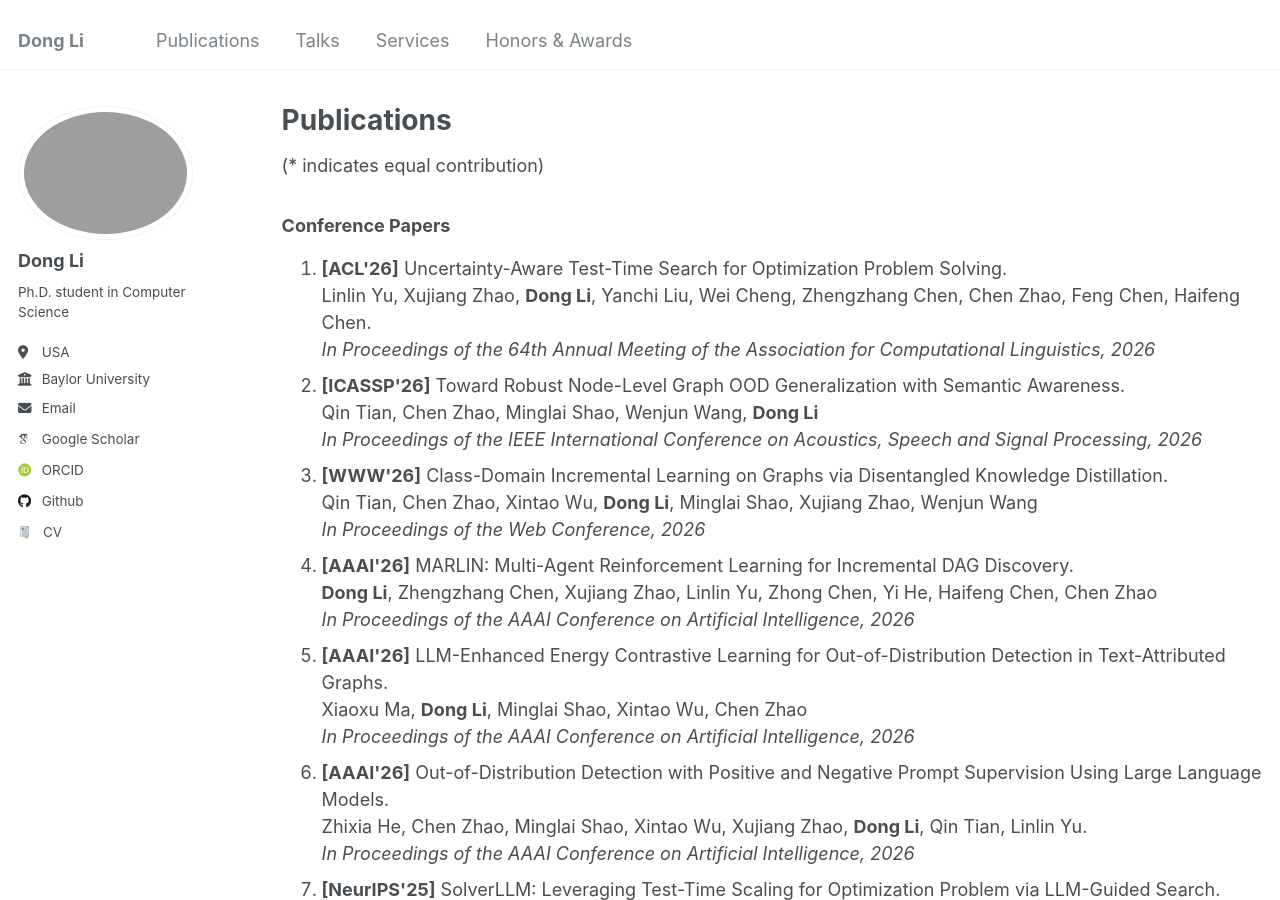
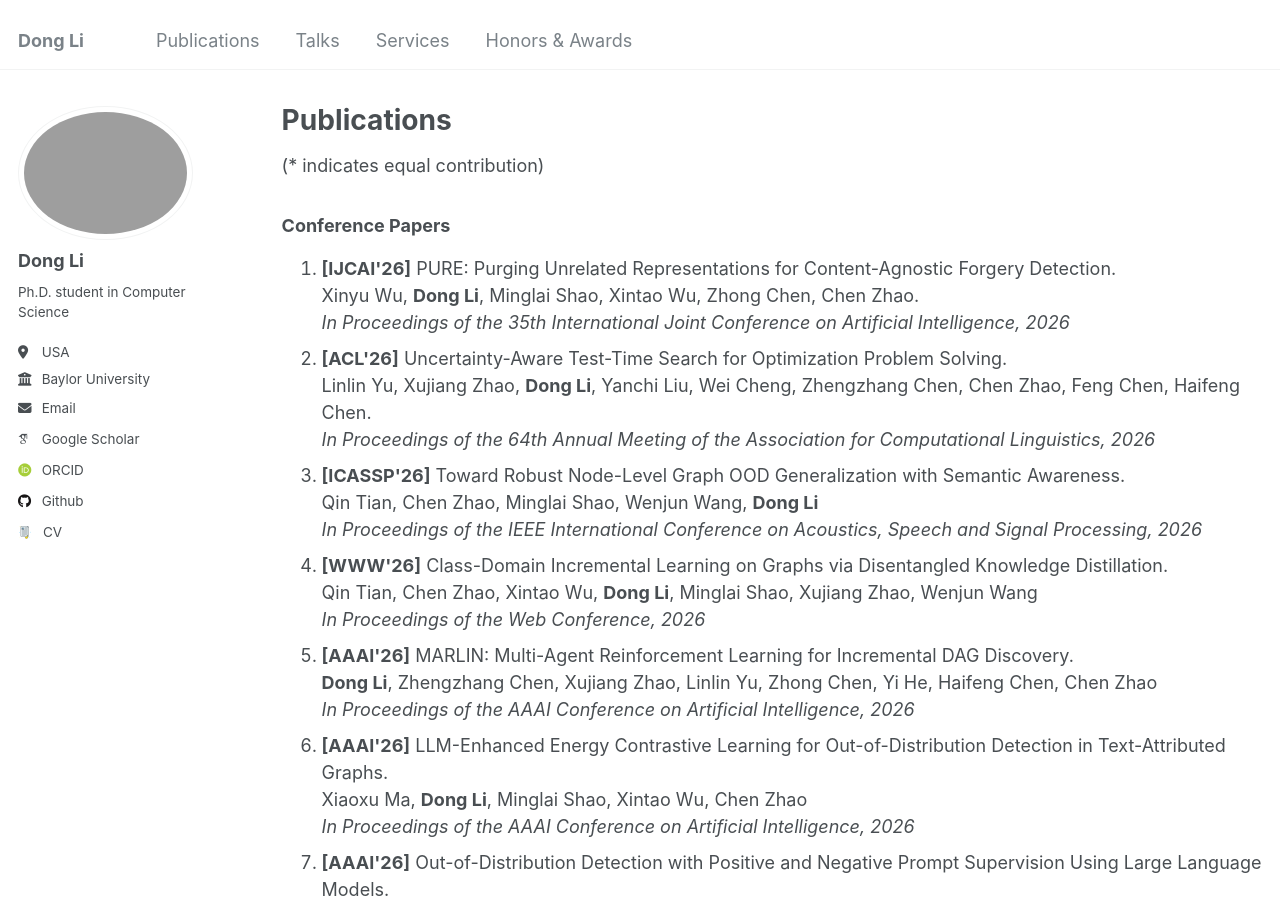
Before and after one commit to TurkeyWatanabe/dongli, a Jekyll site: the page built from _pages/publications.html, in a window 1280 px wide and 900 px high. Built offline with Jekyll 4.4.1, drawn with Linux system fonts in a browser that asks for light colours; some web fonts are replaced.

Commit message:
Update publications.html

```diff
--- a/_pages/publications.html
+++ b/_pages/publications.html
@@ -15,6 +15,9 @@ author_profile: true
 <h3>Conference Papers</h3>
 
 <ol>
+  <li><strong>[IJCAI'26]</strong> PURE: Purging Unrelated Representations for Content-Agnostic Forgery Detection. <br>
+  Xinyu Wu, <strong>Dong Li</strong>, Minglai Shao, Xintao Wu, Zhong Chen, Chen Zhao. <br>
+  <em>In Proceedings of the 35th International Joint Conference on Artificial Intelligence, 2026</em></li>
 
   <li><strong>[ACL'26]</strong> Uncertainty-Aware Test-Time Search for Optimization Problem Solving. <br>
   Linlin Yu, Xujiang Zhao, <strong>Dong Li</strong>, Yanchi Liu, Wei Cheng, Zhengzhang Chen, Chen Zhao, Feng Chen, Haifeng Chen. <br>
```
